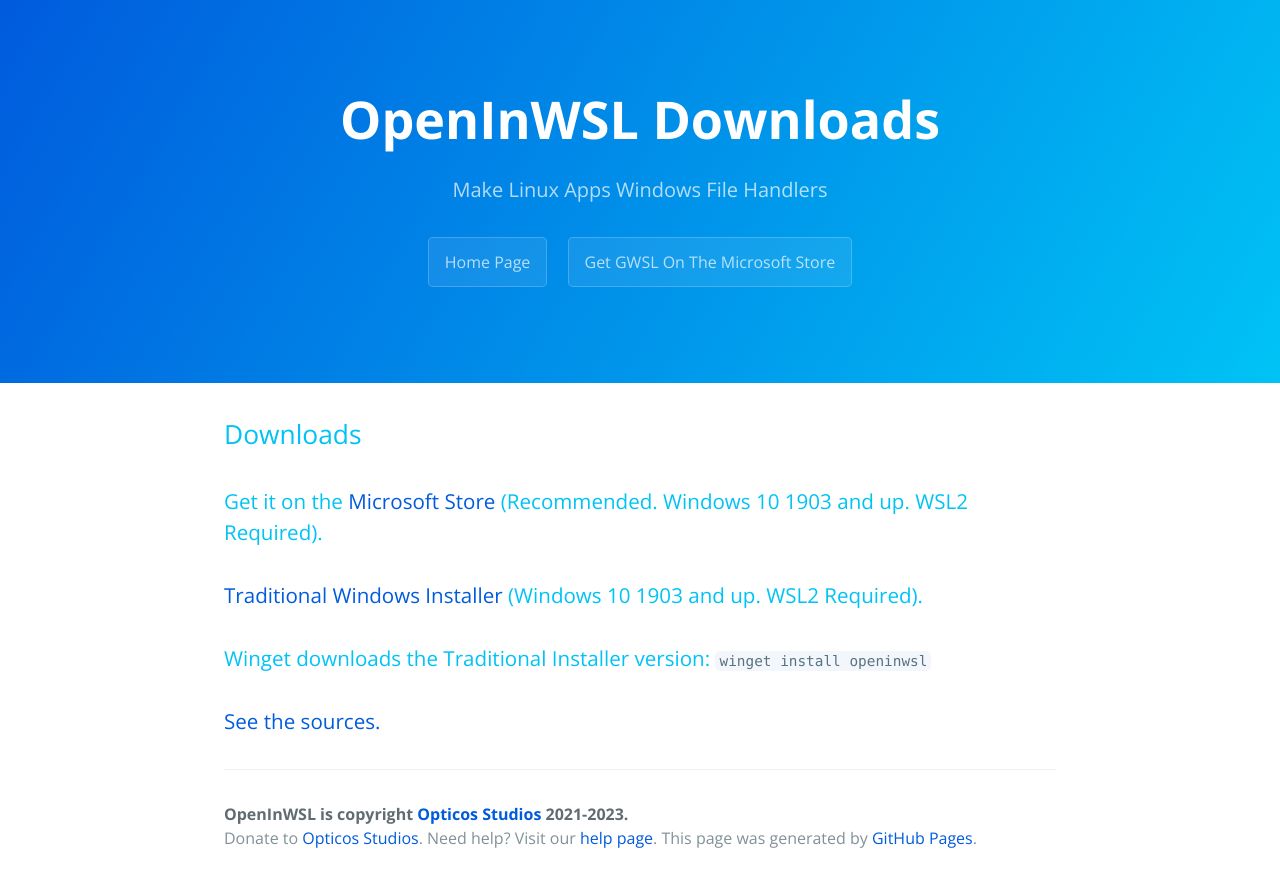
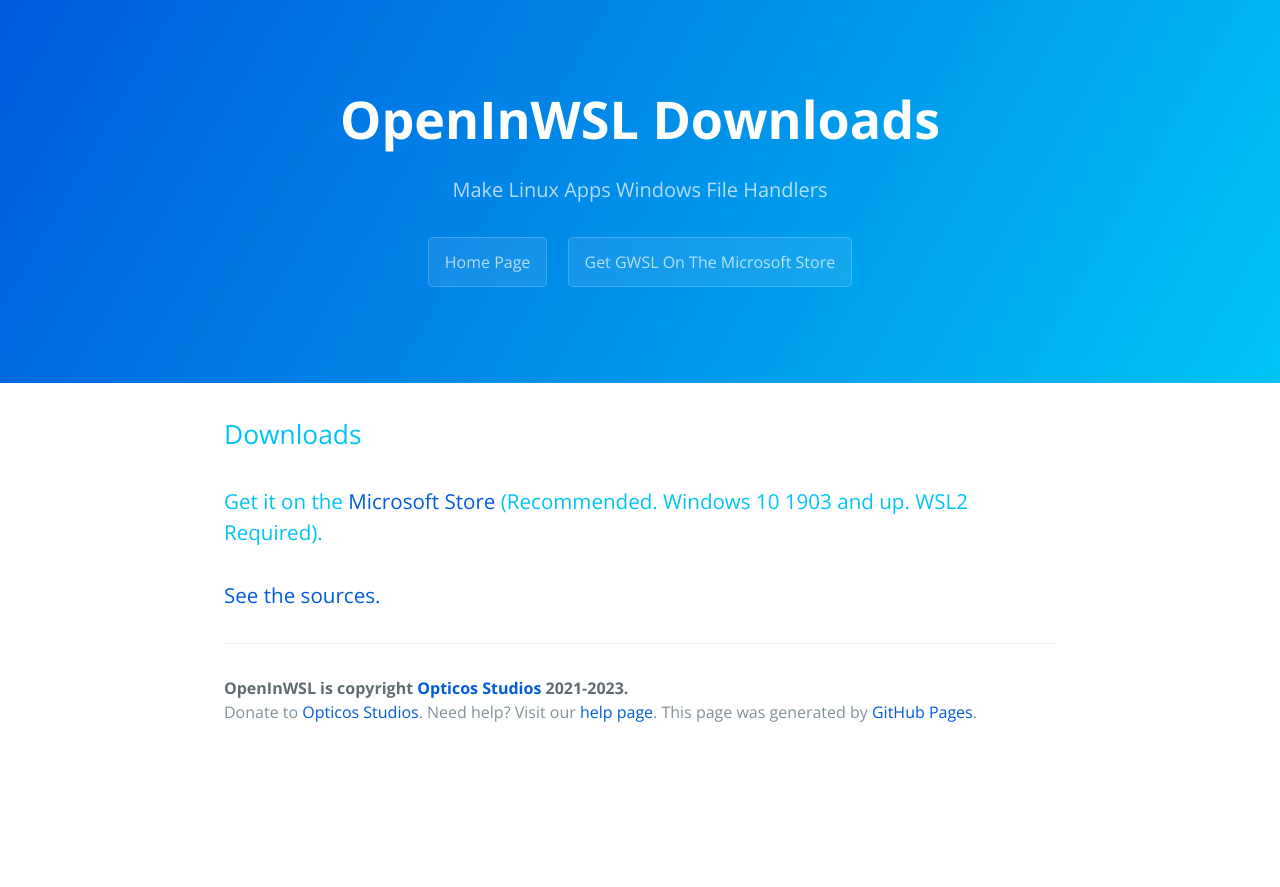
Before and after one commit to Opticos/openinwsl, a Jekyll site: the page built from tutorials/download.md, in a window 1280 px wide. Shown: the top 887 px of the page. Built offline with Jekyll 4.4.1, drawn with Linux system fonts in a browser that asks for light colours; the repository's description, which GitHub fills in, is left out.

Commit message:
Update download.md

````diff
--- a/tutorials/download.md
+++ b/tutorials/download.md
@@ -8,14 +8,17 @@
 
 ### Get it on the [Microsoft Store](https://www.microsoft.com/en-us/p/openinwsl/9ngmqpwcg7sf) (Recommended. Windows 10 1903 and up. WSL2 Required).
 
+<!---
 ### [Traditional Windows Installer](https://github.com/Opticos/OpenInWSL-Source/releases/) (Windows 10 1903 and up. WSL2 Required).
 
 ### Winget downloads the Traditional Installer version: ```winget install openinwsl```
 
-### [See the sources.](https://github.com/Opticos/openinwsl-Source)
 
 
-<!---
+
+
 ### Also, there is an itch.io page: (Coming Soon)
 <iframe src="https://itch.io/embed/779749" width="552" height="167" frameborder="0"><a href="https://opticos.itch.io/gwsl">GWSL by Optico5</a></iframe>
 -->
+
+### [See the sources.](https://github.com/Opticos/openinwsl-Source)
````
